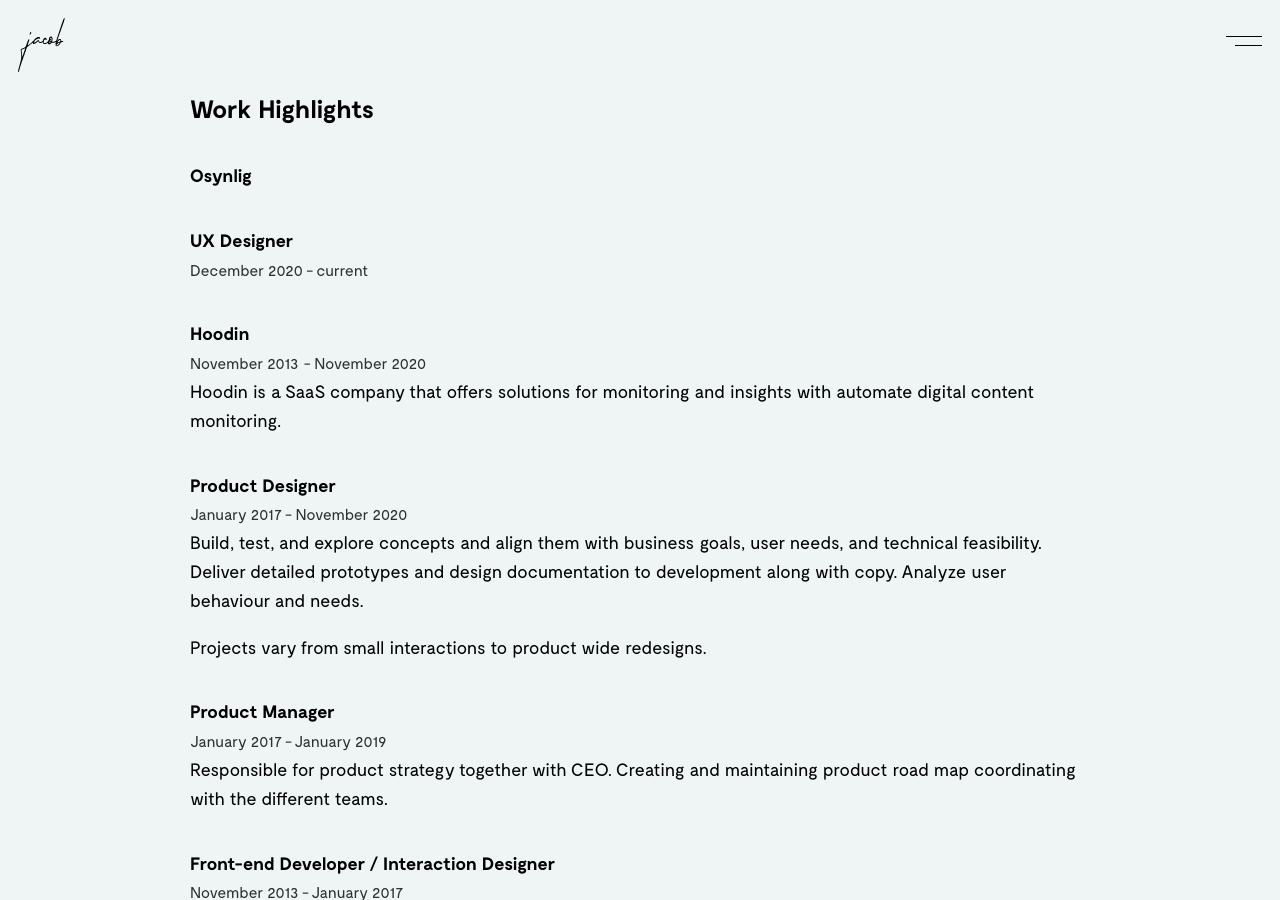
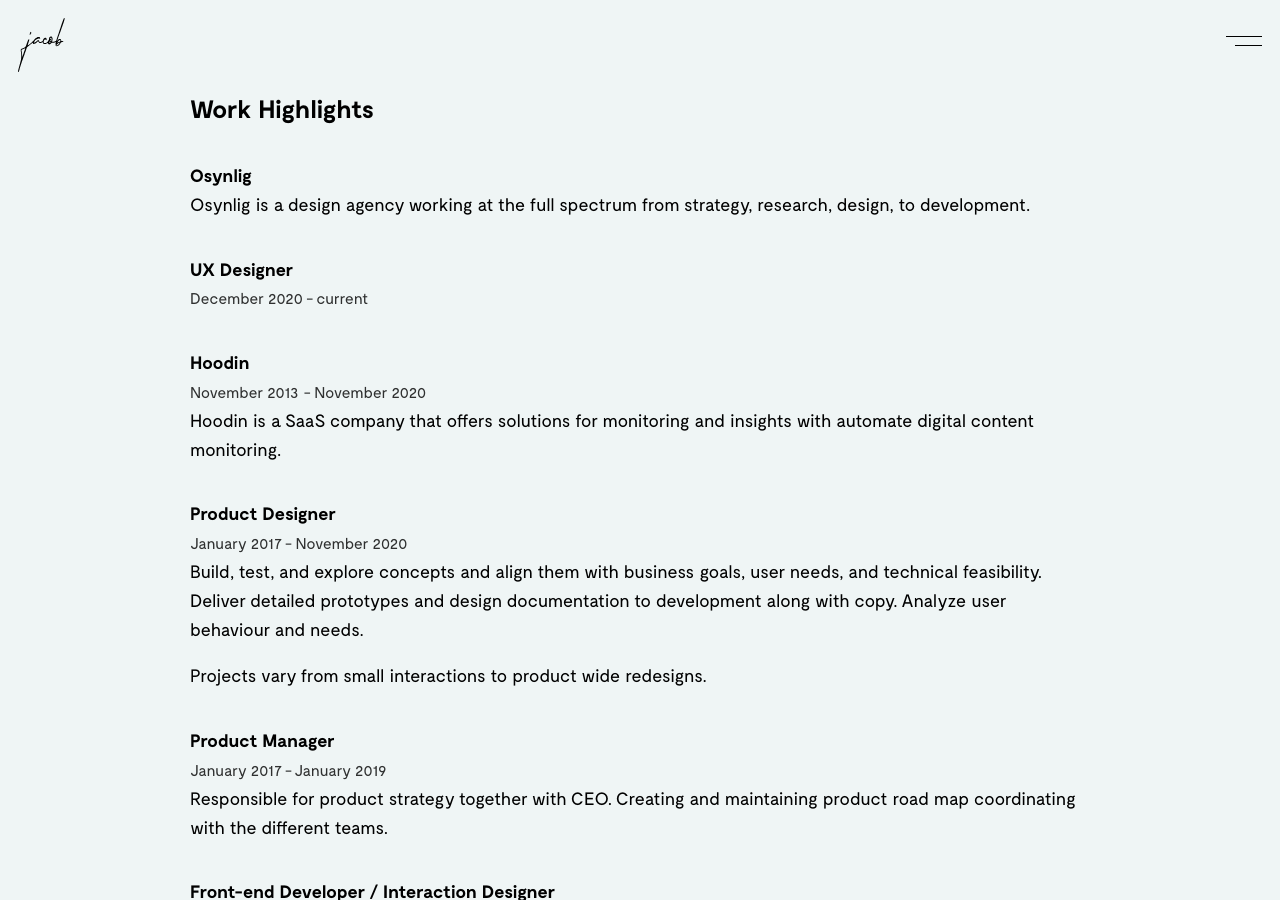
Before and after one commit to jacoblindstrm/jacoblindstrm.github.io, a Jekyll site: the page built from resume.markdown, in a window 1280 px wide and 900 px high. Built offline with Jekyll 4.4.1, drawn with Linux system fonts in a browser that asks for light colours; comment, search, counter and statistics services are not loaded.

Commit message:
Update resume.markdown

```diff
--- a/resume.markdown
+++ b/resume.markdown
@@ -7,6 +7,7 @@
 <section>
     <h2>Work Highlights</h2>
     <h3>Osynlig</h3>
+    <p>Osynlig is a design agency working at the full spectrum from strategy, research, design, to development.</p>
     <h4>UX Designer</h4>
     <time datetime="2020-12">December 2020</time><time datetime="{{ 'now' | date: '%Y-%m-%d %H:%M' }}"> - current</time>
     <h3>Hoodin</h3>
```
